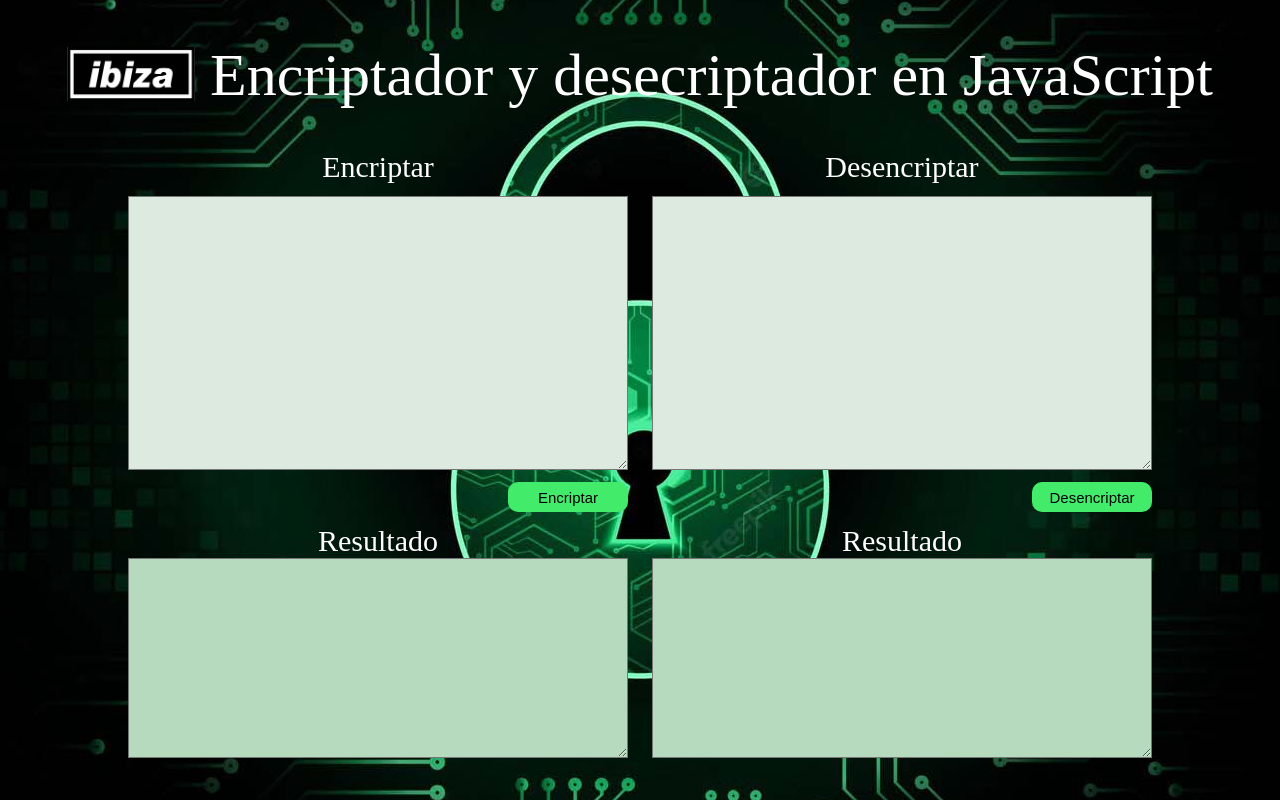
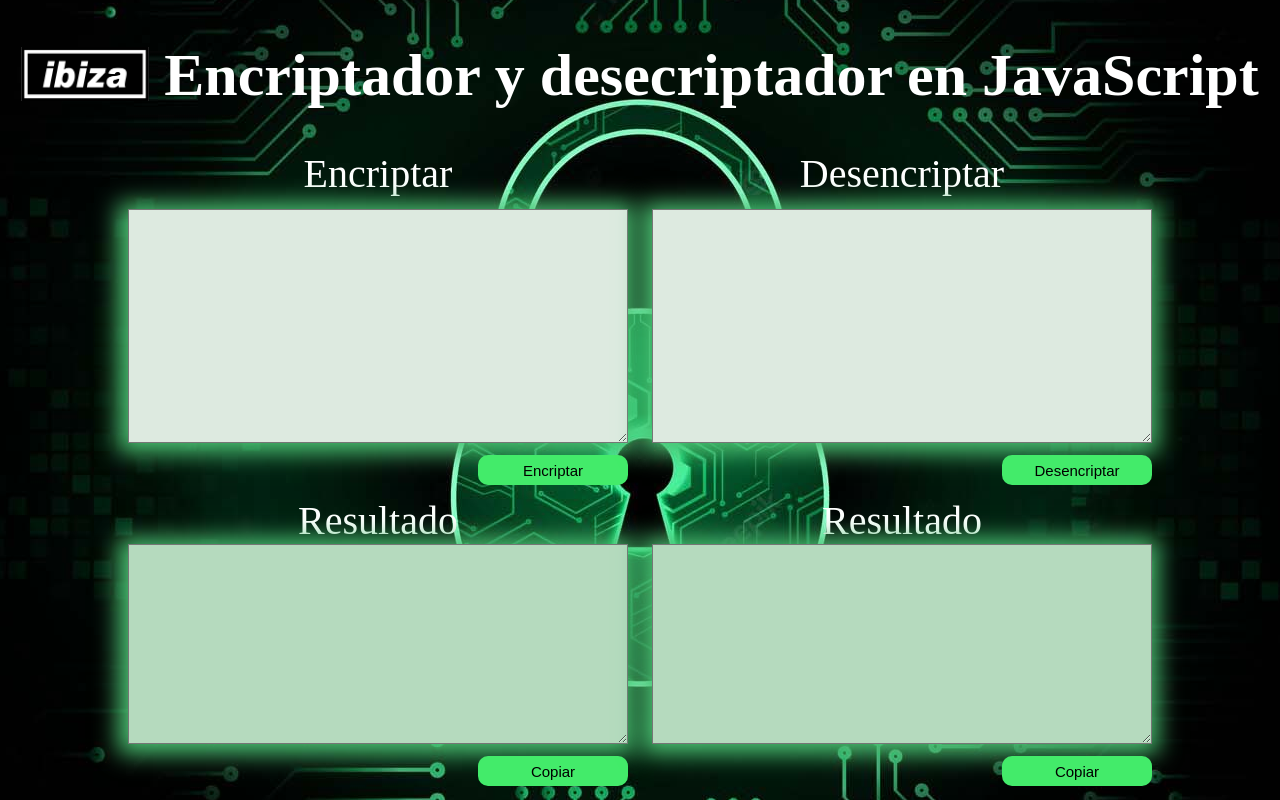
Before and after one commit to Ruben-Rey/Challenge-Oracle---Encriptador, a plain HTML site: page index.html in a window 1280 px wide. Drawn offline with Linux system fonts and the light colour scheme.

Commit message:
Ultima version, se subira para Alura 1er challenged

```diff
--- a/estilos.css
+++ b/estilos.css
@@ -56,13 +56,14 @@ header {
 
 .header__title {
     font-size: 6rem;
+    font-weight: bold;
     margin-left: 1.5rem;
     text-align: center;
     color: #ffffff;
 }
 .section__h2 {
     color: #ffffff;
-    font-size: 3rem;
+    font-size: 4rem;
     text-align: center;
 }
 
@@ -78,7 +79,9 @@ header {
 .tex__area {
     background: #ddeae0 ;
     width: 50rem;
-    font-size: 3rem;
+    font-size: 2.5rem;
+    box-shadow: -2px 2px 22px 8px rgba(75,194,115,1);
+
 
 }
 
@@ -90,14 +93,15 @@ header {
     background: #b5dabe ;
     width: 50rem;
     height: 20rem;
-    font-size: 3rem;
+    font-size: 2rem;
+    box-shadow: -2px 2px 22px 8px rgba(75,194,115,1);
 }
 
 .encrip__button {
     display: inline-flex;
     align-items: center;
     justify-content: center;
-    width: 12rem;
+    width: 15rem;
     height: 3rem;
     background: #43eb6a ;
     color: #000;
--- a/index.html
+++ b/index.html
@@ -28,17 +28,24 @@
 
             <div class="button__right">
                 <button type="submit" class="encrip__button " onclick="encriptar()">
-                 <span class="encrip__button-title">
-                    Encriptar
+                    <span class="encrip__button-title">
+                        Encriptar
                     </span>
                 </button>
+
             </div>
 
             <form class="form__card" action="">
                 <h2 class="section__h2">Resultado</h2>
                 <textarea class="out-text" id="encrip__out-text" rows="8" cols="25"></textarea>
             </form>
-
+            <div class="button__right">
+                <button type="submit" class="encrip__button" onclick="copyText__encripResult()">
+                    <span class="encrip__button-title">
+                       Copiar
+                    </span>
+                </button>
+            </div>
         </section>
 
         <section class="card__desencrip">
@@ -49,13 +56,21 @@
 
             <div class="button__right">
                 <button class="encrip__button" onclick="desencriptar()">Desencriptar</button>
+
+
             </div>
 
             <form class="form__card" action="">
                 <h2 class="section__h2">Resultado</h2>
                 <textarea class="out-text" id="desencrip__out-text" rows="8" cols="25"></textarea>
             </form>
-
+            <div class="button__right">
+                <button type="submit" class="encrip__button" onclick="copyText__desecripResult()">
+                    <span class="encrip__button-title">
+                       Copiar
+                    </span>
+                </button>
+            </div>
         </section>
     </article>
 
--- a/index.js
+++ b/index.js
@@ -1,5 +1,5 @@
 
-function encriptar () {
+function encriptar() {
 
   let inp_letter = document.getElementById('encrip__inp-text');
   inp_letter = inp_letter.value;
@@ -53,3 +53,19 @@ function desencriptar() {
   document.getElementById("desencrip__out-text").innerHTML=frase5;
 
   }
+
+function copyText__encripResult() {
+  let content = document.getElementById("encrip__out-text");
+
+  content.select();
+  document.execCommand('copy');
+
+}
+
+function copyText__desecripResult() {
+  let content = document.getElementById("desencrip__out-text");
+
+  content.select();
+  document.execCommand('copy');
+
+}
```
